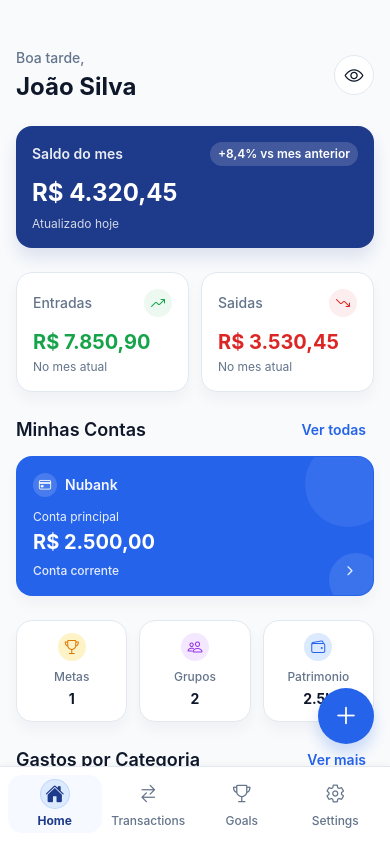
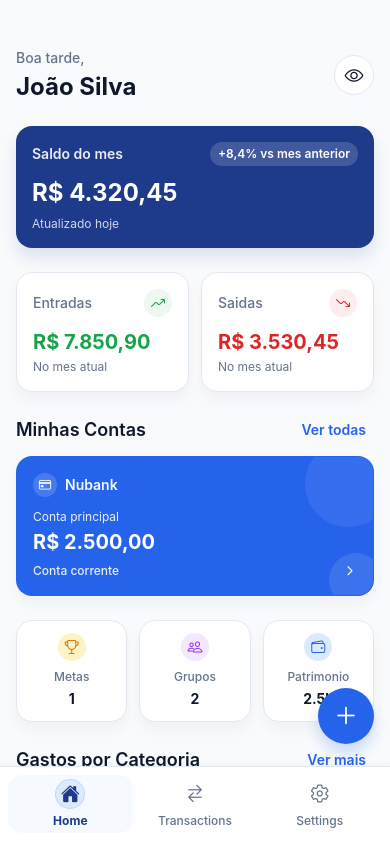
Before and after one commit to GabrielDenardi/app-financeiro, a React Native app: screen / in a window 390 px wide. Built offline with nearby package versions, Linux system fonts and the light colour scheme.

Commit message:
feat: alteração na página do app.tsx, para que o menu funcione

```diff
--- a/App.tsx
+++ b/App.tsx
@@ -1,12 +1,15 @@
 import React from 'react';
 import { NavigationContainer } from '@react-navigation/native';
 import { createBottomTabNavigator } from '@react-navigation/bottom-tabs';
+import { createNativeStackNavigator } from '@react-navigation/native-stack';
+
 import { HomeScreen } from './src/screens/HomeScreen';
 import TransactionsScreen from './src/screens/TransictionsScreen';
+import { MenuScreen } from './src/screens/MenuScreen';
 import { BottomTabBarMock } from './src/components/BottomTabBarMock';
-import { MenuScreen } from './src/screens/MenuScreen';
 
 const Tab = createBottomTabNavigator();
+const Stack = createNativeStackNavigator();
 
 function Screen() {
   return null;
@@ -18,9 +21,9 @@ function TabRoutes() {
       screenOptions={{ headerShown: false }}
       tabBar={(props) => <BottomTabBarMock {...props} />}
     >
+      {/* Telas que estarão no RODAPÉ */}
       <Tab.Screen name="Home" component={HomeScreen} />
       <Tab.Screen name="Transactions" component={TransactionsScreen} />
-      <Tab.Screen name="Goals" component={Screen} />
       <Tab.Screen name="Settings" component={MenuScreen} />
     </Tab.Navigator>
   );
@@ -29,7 +32,12 @@ function TabRoutes() {
 export default function App() {
   return (
     <NavigationContainer>
-      <TabRoutes />
+      <Stack.Navigator screenOptions={{ headerShown: false }}>
+        <Stack.Screen name="MainTabs" component={TabRoutes} />
+        {/* Telas que estarão no MENU */}
+        <Stack.Screen name="Help" component={Screen} />
+
+      </Stack.Navigator>
     </NavigationContainer>
   );
 }
--- a/src/screens/MenuScreen.tsx
+++ b/src/screens/MenuScreen.tsx
@@ -226,7 +226,7 @@ const styles = StyleSheet.create({
     gap: 8,
     marginTop: 8,
   },
-  logoutButtonText: { color: '#E11D48', fontWeight: 'bold', fontSize: 16 },
+  logoutButtonText: { color: '#E11D48', fontWeight: 'normal', fontSize: 16 },
 
   footerNote: {
     fontSize: 12,
```
